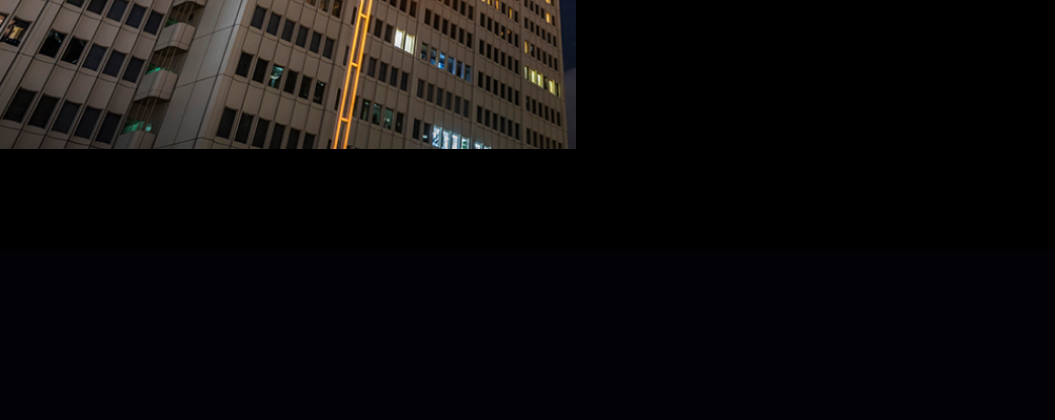
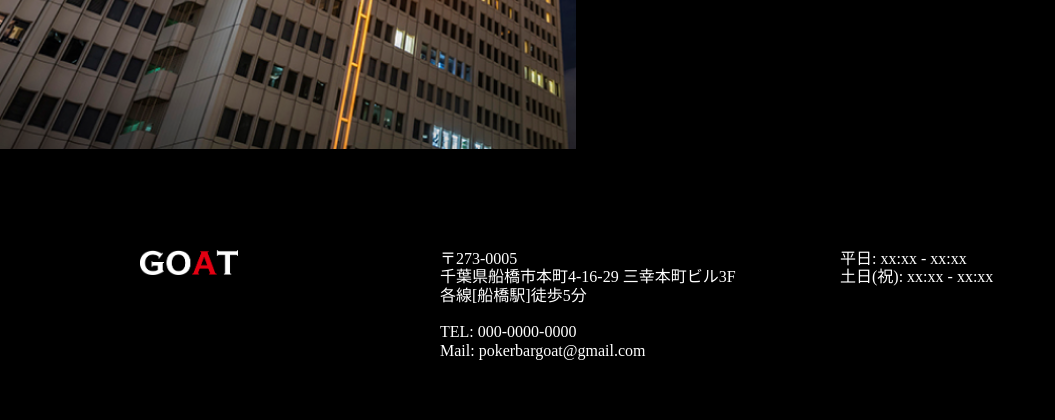
Before and after one commit to hara-94/goat, a PHP site: page /index.html in a window 1280 px wide. Shown: the part 3860-4280 px from the top of the page, without its empty margins (0-1055 px from the left). Before the commit the page ends 4009 px from the top, so only its background shows below. Run offline with PHP 8.4, Linux system fonts and the light colour scheme.

Commit message:
add: footer

```diff
--- a/asset/css/style.css
+++ b/asset/css/style.css
@@ -636,3 +636,33 @@ th {
   margin-top: 45px;
   width: 80%;
 }
+
+.footer {
+  width: 100%;
+  background-color: black;
+  padding-bottom: 60px;
+}
+.footer__inner {
+  width: 100%;
+  max-width: 1000px;
+  margin: 0 auto;
+  display: flex;
+  justify-content: space-between;
+  align-items: flex-start;
+}
+.footer__logo {
+  width: 20%;
+}
+.footer__logo__image {
+  width: 98px;
+}
+.footer__address {
+  width: 30%;
+  color: white;
+  font-size: 16px;
+}
+.footer__schedule {
+  width: 30%;
+  color: white;
+  font-size: 16px;
+}
--- /dev/null
+++ b/asset/scss/component/_footer.scss
@@ -0,0 +1,34 @@
+.footer {
+  width: 100%;
+  background-color: black;
+  padding-bottom: 60px;
+
+  &__inner {
+    width: 100%;
+    max-width: $sectionMaxWidth;
+    margin: 0 auto;
+    display: flex;
+    justify-content: space-between;
+    align-items: flex-start;
+  }
+
+  &__logo {
+    width: 20%;
+
+    &__image {
+      width: 98px;
+    }
+  }
+
+  &__address {
+    width: 30%;
+    color: white;
+    font-size: 16px;
+  }
+
+  &__schedule {
+    width: 30%;
+    color: white;
+    font-size: 16px;
+  }
+}
--- a/asset/scss/style.scss
+++ b/asset/scss/style.scss
@@ -9,3 +9,4 @@
 @import "./component/drink";
 @import "./component/game";
 @import "./component/access";
+@import "./component/footer";
--- a/index.html
+++ b/index.html
@@ -85,6 +85,30 @@
       </div>
     </div>
   </div>
+  <footer class="footer">
+    <div class="footer__inner">
+      <div class="footer__logo">
+        <img src="./asset/image/logo.png" alt="ロゴ画像" class="footer__logo__image">
+      </div>
+      <div class="footer__address">
+        〒273-0005
+        <br>
+        千葉県船橋市本町4-16-29 三幸本町ビル3F
+        <br>
+        各線[船橋駅]徒歩5分
+        <br>
+        <br>
+        TEL: 000-0000-0000
+        <br>
+        Mail: pokerbargoat@gmail.com
+      </div>
+      <div class="footer__schedule">
+        平日: xx:xx - xx:xx
+        <br>
+        土日(祝): xx:xx - xx:xx
+      </div>
+    </div>
+  </footer>
   <script src="./asset/script/index.js"></script>
 </body>
 </html>
```
